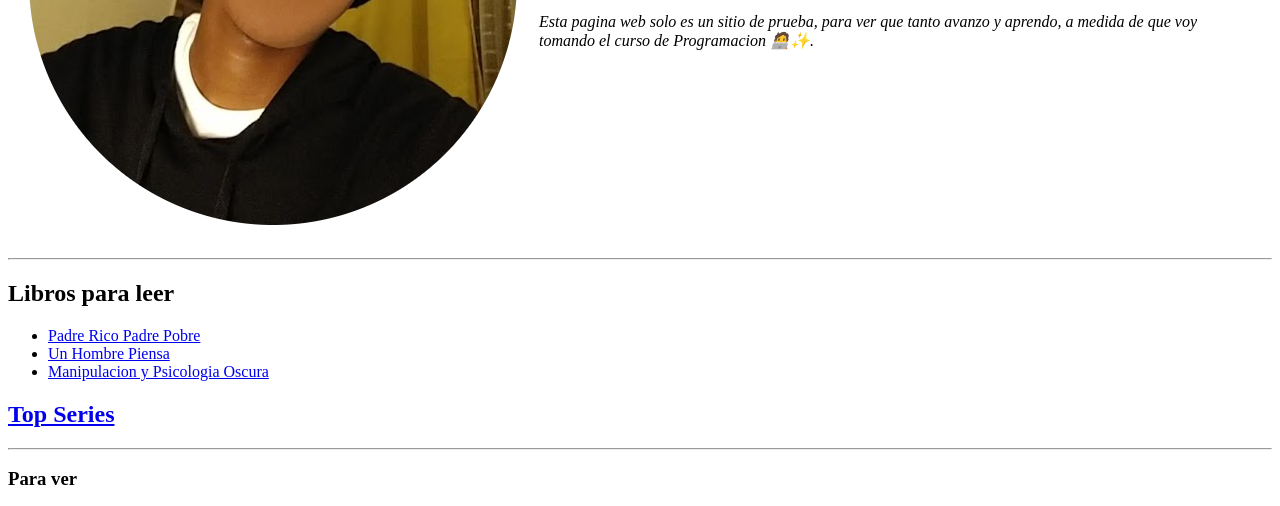
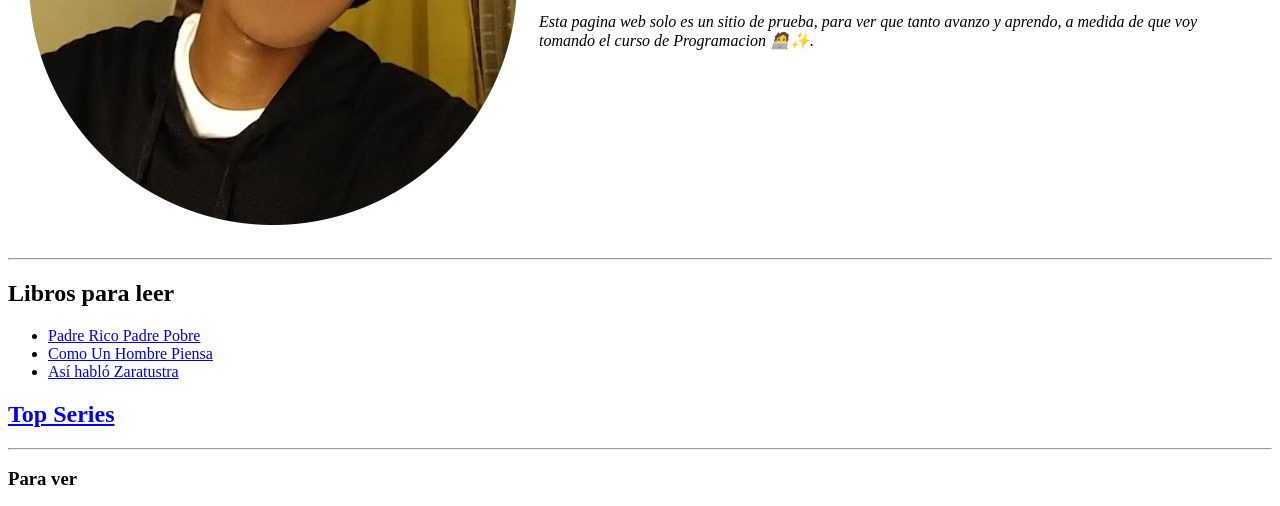
Before and after one commit to juniorxxo/My-Website, a plain HTML site: page index.html in a window 1280 px wide. Shown: the part 292-798 px from the top of the page. Drawn offline with Linux system fonts and the light colour scheme.

Commit message:
Add files via upload

```diff
--- a/index.html
+++ b/index.html
@@ -18,8 +18,8 @@
     <h2>Libros para leer</h2>
     <ul>
         <li><a href="https://books.google.com.do/books?id=jX4jzQEACAAJ&dq=padre+rico+padre+pobre&hl=es&sa=X&ved=2ahUKEwjJn8v_2Pf7AhV5QzABHSjUAUYQ6AF6BAgLEAI">Padre Rico Padre Pobre</a></li>
-        <li><a href="https://books.google.com.do/books/about/Como_Piensa_el_Hombre_asi_Es_Eu_Vida.html?id=SPkCnwEACAAJ&source=kp_book_description&redir_esc=y">Un Hombre Piensa</a></li>
-        <li><a href="https://books.google.com.do/books?id=N5wKzgEACAAJ&dq=manipulaci%C3%B3n+y+psicolog%C3%ADa+oscura&hl=es-419&sa=X&redir_esc=y">Manipulacion y Psicologia Oscura</a></li>
+        <li><a href="https://books.google.com.do/books/about/Como_Piensa_el_Hombre_asi_Es_Eu_Vida.html?id=SPkCnwEACAAJ&source=kp_book_description&redir_esc=y">Como Un Hombre Piensa</a></li>
+        <li><a href="https://books.google.com.do/books/about/As%C3%AD_habl%C3%B3_Zaratustra.html?id=zlknd6fPhCkC&redir_esc=y">Así habló Zaratustra</a></li>
     </ul>
     <h2><a href="series.html">Top Series</a></h2>
     <hr>
```
